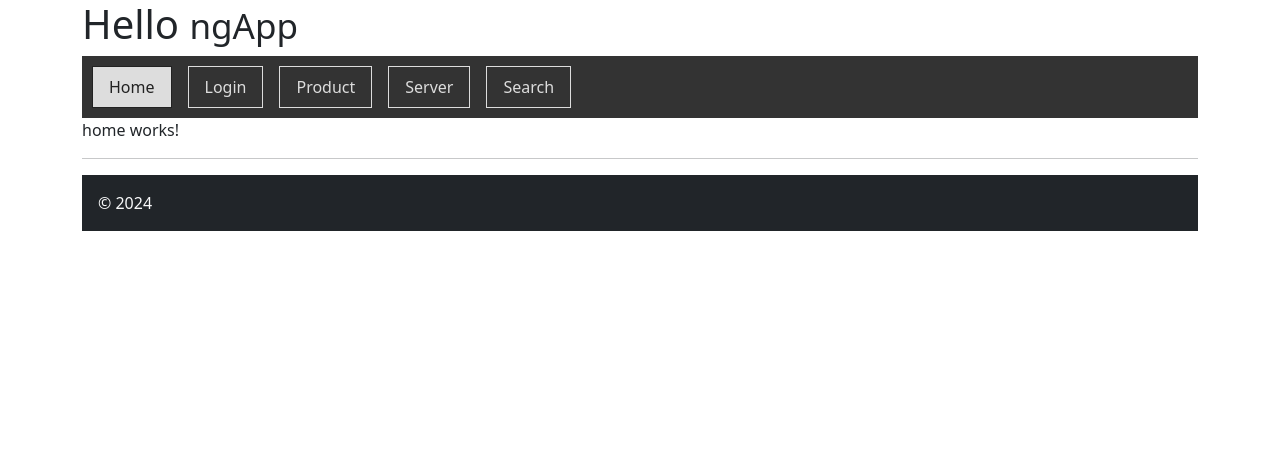
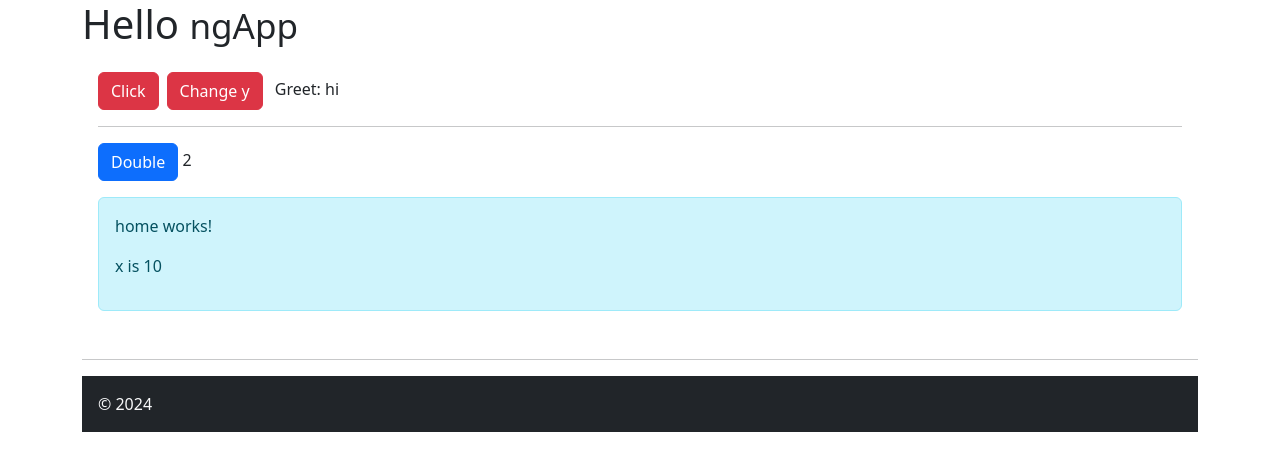
Before and after one commit to avimalhotra/ngApp, an Angular app: page / in a window 1280 px wide. Shown: the top 470 px of the page. Built offline with nearby package versions, Linux system fonts and the light colour scheme.

Commit message:
change detection

```diff
--- a/src/app/app.component.html
+++ b/src/app/app.component.html
@@ -1,15 +1,24 @@
 <div class="container">
-    <header><h1> Hello <small>{{title }}</small></h1></header>
-    <nav>
+    <header>
+        <h1> Hello <small>{{title }}</small></h1>
+    </header>
+    <!-- <nav>
         <a routerLink="" routerLinkActive="active" [routerLinkActiveOptions]="{exact: true}">Home</a>
         <a routerLink="login" routerLinkActive="active">Login</a>
         <a routerLink="product" routerLinkActive="active">Product</a>
         <a routerLink="server" routerLinkActive="active">Server</a>
         <a routerLink="search" routerLinkActive="active">Search</a>
-    </nav>
-    <main>
-        <router-outlet></router-outlet>
-
+    </nav> -->
+    <main class="p-3">
+        <button class="btn btn-danger" (click)="changeCounter()">Click</button>
+        <button class="btn btn-danger mx-2" (click)="changeY()">Change y </button>
+        <span> Greet:  {{counter}}</span>
+        <!-- <router-outlet></router-outlet> -->
+        <hr>
+        <button class="btn btn-primary" (click)="double()">Double</button> <span> {{i}}</span>
+        <div class="alert alert-info my-3">
+            <app-home [x]="y"></app-home>
+        </div>
     </main>
     <hr>
     <footer class="bg-dark text-light p-3">&copy; 2024</footer>
--- a/src/app/app.component.ts
+++ b/src/app/app.component.ts
@@ -1,24 +1,51 @@
 import { Component } from '@angular/core';
 import { CommonModule } from '@angular/common';
 import { FormsModule } from '@angular/forms';
-import { ServerComponent } from './server/server.component';
-import { LoginComponent } from './login/login.component';
 import { HomeComponent } from './home/home.component';
-import { SearchComponent } from './search/search.component';
-import { ErrorComponent } from './error/error.component';
-import { Routes, RouterModule } from '@angular/router';
-import { RouterOutlet } from '@angular/router';
-import { RouterLink, RouterLinkActive } from '@angular/router';
+import { ChangeDetectionStrategy } from '@angular/core';
+import { BehaviorSubject } from 'rxjs';
+//import { ServerComponent } from './server/server.component';
+//import { LoginComponent } from './login/login.component';
+//import { SearchComponent } from './search/search.component';
+//import { ErrorComponent } from './error/error.component';
+//import { Routes, RouterModule } from '@angular/router';
+//import { RouterOutlet } from '@angular/router';
+//import { RouterLink, RouterLinkActive } from '@angular/router';
 
 
 @Component({
   selector: 'app-root',
   standalone: true,
-  imports: [ FormsModule, CommonModule, ServerComponent, LoginComponent, ErrorComponent, HomeComponent, SearchComponent,RouterModule, RouterOutlet ],
+  //imports: [ FormsModule, CommonModule, ServerComponent, LoginComponent, ErrorComponent, HomeComponent, SearchComponent,RouterModule, RouterOutlet ],
+  imports:[ FormsModule, CommonModule, HomeComponent],
   templateUrl: './app.component.html',
   styleUrl: './app.component.css',
+  changeDetection:ChangeDetectionStrategy.OnPush
 })
 export class AppComponent {
   title = 'ngApp';
+  counter="hi";
+  changeCounter(){ this.counter="hello" }
+
+  y=10;
+  changeY(){ this.y = this.y + 10 }
+
+  i=0;
+  data:any;
+
+  constructor(  ){ }
+
+  ngOnInit(){
+     // setTimeout( ()=>{ this.counter = this.counter + 1 }, 2000 );
+      //setInterval( ()=>{ this.counter = this.counter + 1}, 2000 );
+
+      this.i=2;
+      this.data=new BehaviorSubject(this.i);
+  }
+
+  double(){
+    this.i=this.i + this.i;
+    this.data.next(this.i );
+  }
 
 }
--- a/src/app/home/home.component.html
+++ b/src/app/home/home.component.html
@@ -1 +1,2 @@
 <p>home works!</p>
+<p>x is {{x}}</p>
--- a/src/app/home/home.component.ts
+++ b/src/app/home/home.component.ts
@@ -1,4 +1,4 @@
-import { Component } from '@angular/core';
+import { Component, Input } from '@angular/core';
 
 @Component({
   selector: 'app-home',
@@ -9,4 +9,6 @@ import { Component } from '@angular/core';
 })
 export class HomeComponent {
 
+  @Input() x:number=0;
+
 }
```
